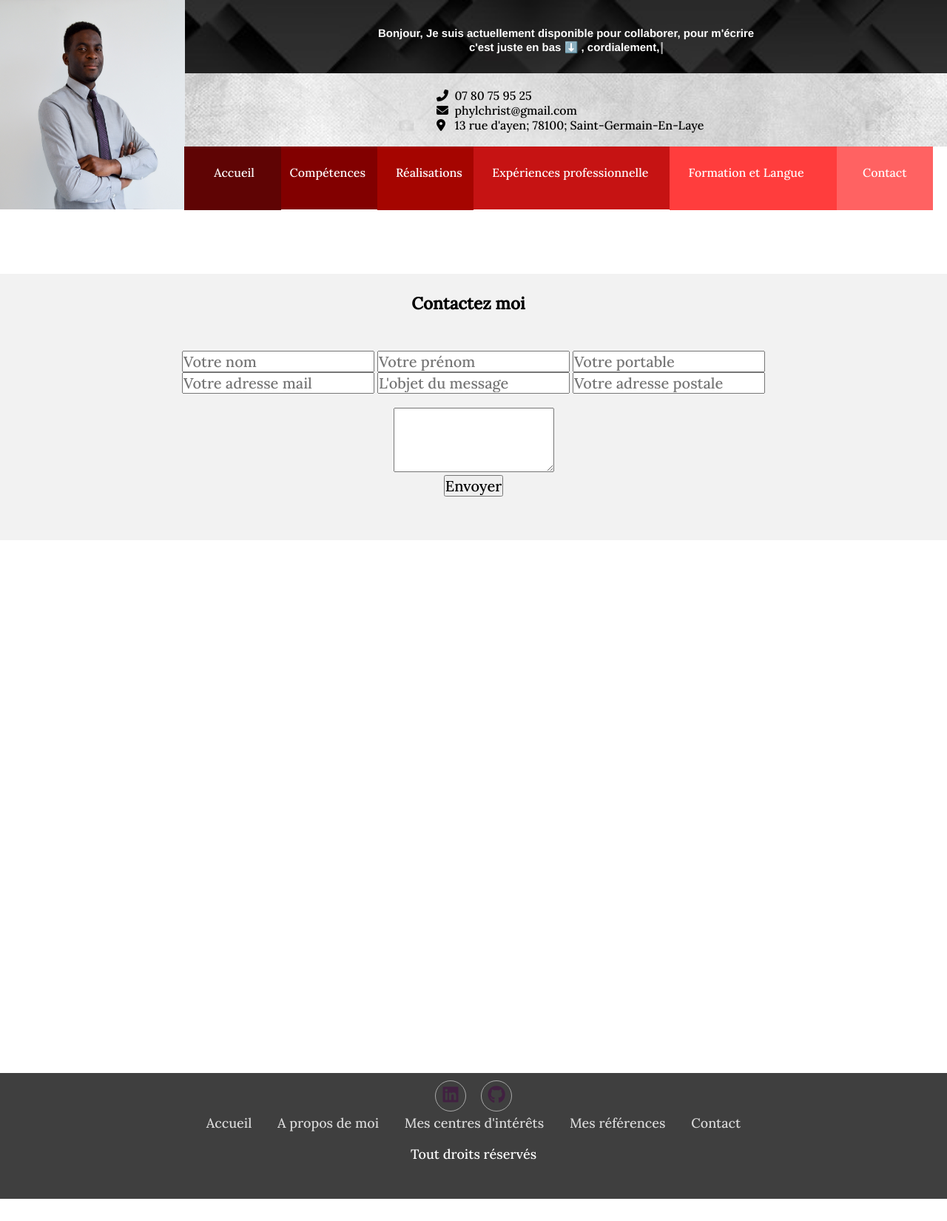
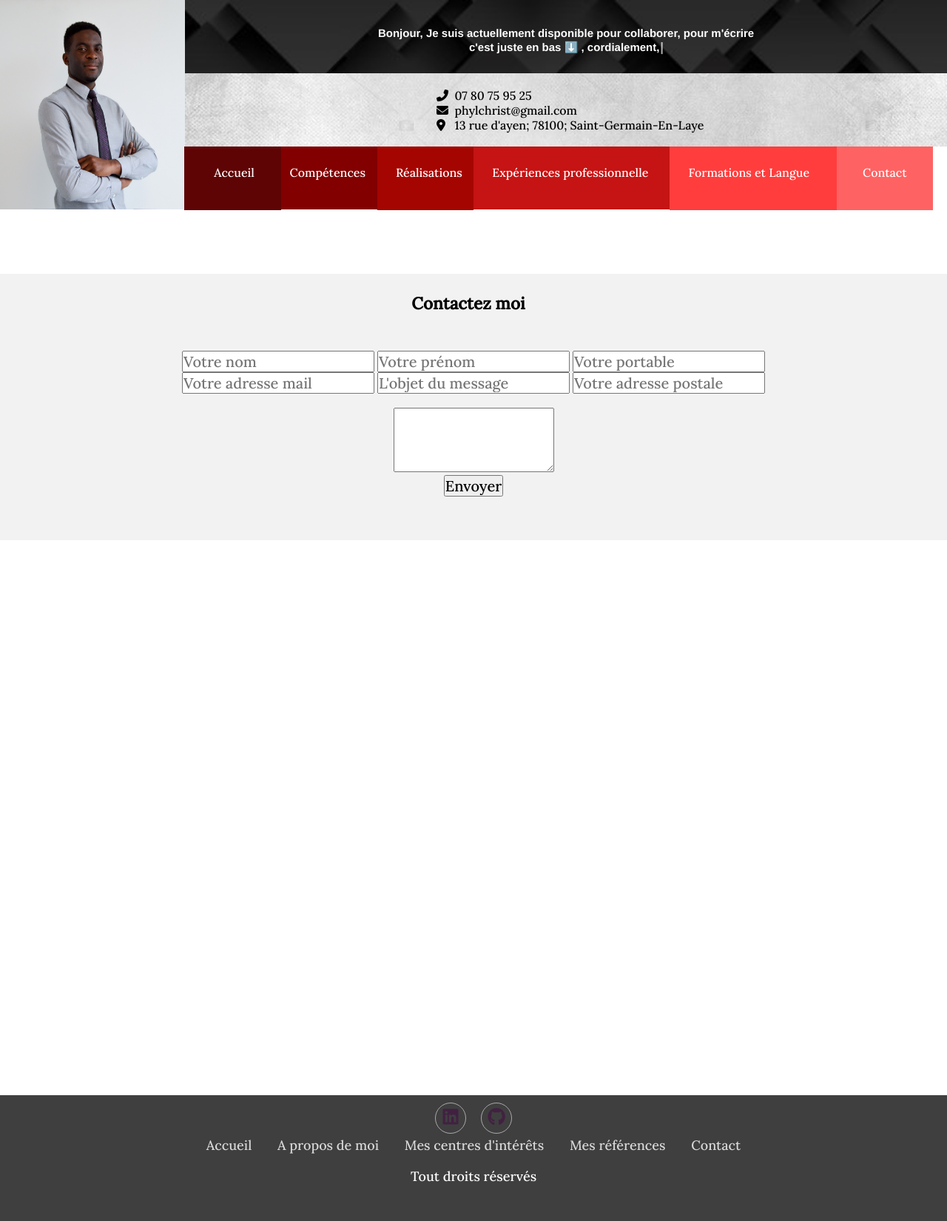
Before and after one commit to Phyl78/cvwebfinance, a PHP site: page /contact.html in a window 1280 px wide. Shown: the whole page at 74% size. Before the commit the page ends 1620 px from the top, so only its background shows below. Run offline with PHP 8.4, Linux system fonts and the light colour scheme; some libraries are stand-ins or nearby versions.

Commit message:
taille du fooer

```diff
--- a/autrespages.css
+++ b/autrespages.css
@@ -866,7 +866,7 @@ h2, .dev{
     background-size: 100%;
     height: 150px;
     /* max-height: 300px; */
-    margin-top: 720px;
+    margin-top: 750px;
     padding: 10px 0;
     color: white;
 
--- a/competences.html
+++ b/competences.html
@@ -58,7 +58,7 @@
             <li class="rubrique2"> <a href="competences.html"><span class="co"> Compétences</span></a></li>
             <li class="rubrique3"><a href="realisations.html"><span class="real"> Réalisations</span></a></li>
             <li class="rubrique4"><a href="experiences.html"> <span class="conan1">Expériences professionnelle</span></a></li>
-            <li class="rubrique5"> <a href="formations.html"> <span class="conan2"> Formation et Langue </span></a></li>
+            <li class="rubrique5"> <a href="formations.html"> <span class="conan2"> formations et Langue </span></a></li>
             <li class="rubrique6"><span class="cony"><a href="contact.html"> Contact</a></li>
 
             </ul>
--- a/contact.html
+++ b/contact.html
@@ -59,7 +59,7 @@
             <li class="rubrique2"> <a href="competences.html"><span class="co"> Compétences</span></a></li>
             <li class="rubrique3"><a href="realisations.html"><span class="real"> Réalisations</span></a></li>
             <li class="rubrique4"><a href="experiences.html"> <span class="conan1">Expériences professionnelle</span></a></li>
-            <li class="rubrique5"> <a href="formations.html"> <span class="conan2"> Formation et Langue </span></a></li>
+            <li class="rubrique5"> <a href="formations.html"> <span class="conan2"> Formations et Langue </span></a></li>
             <li class="rubrique6"><span class="cony"><a href="contact.html"> Contact</a></li>
 
             </ul>
--- a/cvfinance.css
+++ b/cvfinance.css
@@ -1371,7 +1371,7 @@ body
 {
     background-image: url(imagescv/abstract2.jpg);
     background-repeat: no-repeat;
-    background-size: 1400px;
+    background-size: 100%;
     max-height:200px;
     min-width: 640px;
 
--- a/cvfinance.html
+++ b/cvfinance.html
@@ -31,7 +31,8 @@
 
     <div class="maphoto">
 
-        <img src="imagescv/Photo_pro.jpg"  width="100px" alt="Ma photo professionnelle pour cv" />
+        <img src="imagescv/Photo_pro.jpg"  width="100px" alt="Ma photo professionnelle pour cv"/>
+
         <!-- https://i.imgur.com/IeTR2A5.jpg -->
     </div>
 
@@ -45,7 +46,7 @@
                 <li class="alors2" id="alor"><a href="competences.html"><span style="color: white;">Compétences</span></a></li>
                 <li class="alors3" id="alor"><a href="realisations.html"><span style="color: white;">Réalisations</span></a></li>
                 <li class="alors4" id="alor"><a href="experiences.html"><span style="color: white;">Expériences professionnelles</span></a></li>
-                <li class="alors5" id="alor"><a href="formations.html"><span style="color: white;">Formation et Langue</span></a></li>
+                <li class="alors5" id="alor"><a href="formations.html"><span style="color: white;">Formations et Langue</span></a></li>
 
             </ul>
 
--- a/experiences.html
+++ b/experiences.html
@@ -67,7 +67,7 @@
             <li class="rubrique2"> <a href="competences.html"><span class="co"> Compétences</span></a></li>
             <li class="rubrique3"><a href="realisations.html"><span class="real"> Réalisations</span></a></li>
             <li class="rubrique4"><a href="experiences.html"> <span class="conan1">Expériences professionnelle</span></a></li>
-            <li class="rubrique5"> <a href="formations.html"> <span class="conan2"> Formation et Langue </span></a></li>
+            <li class="rubrique5"> <a href="formations.html"> <span class="conan2"> Formations et Langue </span></a></li>
             <li class="rubrique6"><span class="cony"><a href="contact.html"> Contact</a></li>
 
             </ul>
--- a/formations.html
+++ b/formations.html
@@ -59,7 +59,7 @@
             <li class="rubrique2"> <a href="competences.html"><span class="co"> Compétences</span></a></li>
             <li class="rubrique3"><a href="realisations.html"><span class="real"> Réalisations</span></a></li>
             <li class="rubrique4"><a href="experiences.html"> <span class="conan1">Expériences professionnelle</span></a></li>
-            <li class="rubrique5"> <a href="formations.html"> <span class="conan2"> Formation et Langue </span></a></li>
+            <li class="rubrique5"> <a href="formations.html"> <span class="conan2"> Formations et Langue </span></a></li>
             <li class="rubrique6"><span class="cony"><a href="contact.html"> Contact</a></li>
 
             </ul>
--- a/realisations.html
+++ b/realisations.html
@@ -59,7 +59,7 @@
             <li class="rubrique2"> <a href="competences.html"><span class="co"> Compétences</span></a></li>
             <li class="rubrique3"><a href="realisations.html"><span class="real"> Réalisations</span></a></li>
             <li class="rubrique4"><a href="experiences.html"> <span class="conan1">Expériences professionnelle</span></a></li>
-            <li class="rubrique5"> <a href="formations.html"> <span class="conan2"> Formation et Langue </span></a></li>
+            <li class="rubrique5"> <a href="formations.html"> <span class="conan2"> Formations et Langue </span></a></li>
             <li class="rubrique6"><span class="cony"><a href="contact.html"> Contact</a></li>
 
             </ul>
```
